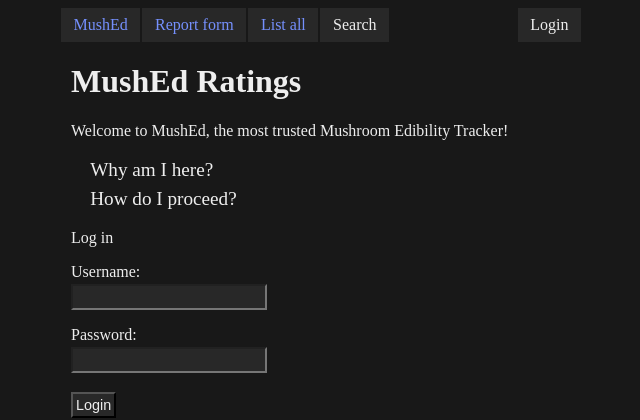
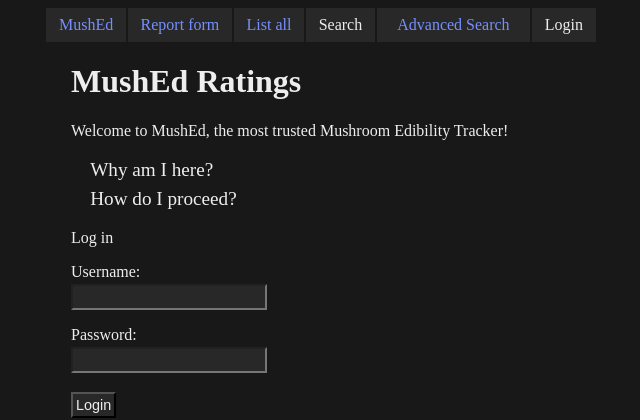
Before and after one commit to ramla/mushed-ratings, a Flask app: page / in a window 1280 px wide. Shown: the top 420 px of the page, without its empty margins (319-959 px from the left). Run offline with Flask 3, Linux system fonts and the light colour scheme; parts of the project's set-up code (start-up, migrations or seed data) failed here and were passed over.

Commit message:
link to advanced search added

```diff
--- a/static/base.css
+++ b/static/base.css
@@ -74,7 +74,7 @@ summary {
 }
 .navspacer {
     min-width: 0;
-    max-width: 10%;
+    max-width: 8em;
     flex: 1;
 }
 .searchbutton {
--- a/templates/base.html
+++ b/templates/base.html
@@ -29,7 +29,10 @@
             </details>
         </div>
 
-        <div class="navspacer"></div>
+        <!-- <div class="navspacer"></div> -->
+        <a class="navbutton navspacer" href="{{ url_for('advanced_search') }}">
+            Advanced Search
+        </a>
 
         {% if session.user_id %}
              <a class="navbutton" href="/logout">Logout</a>
```
